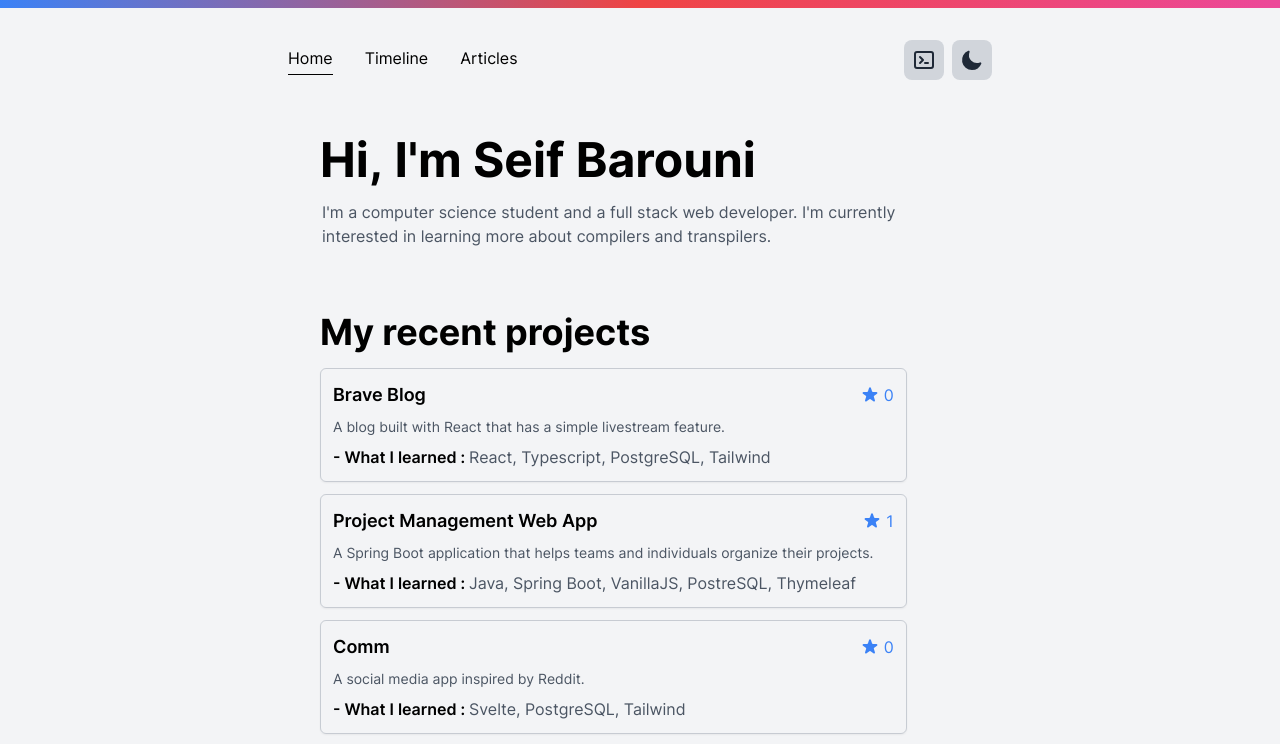
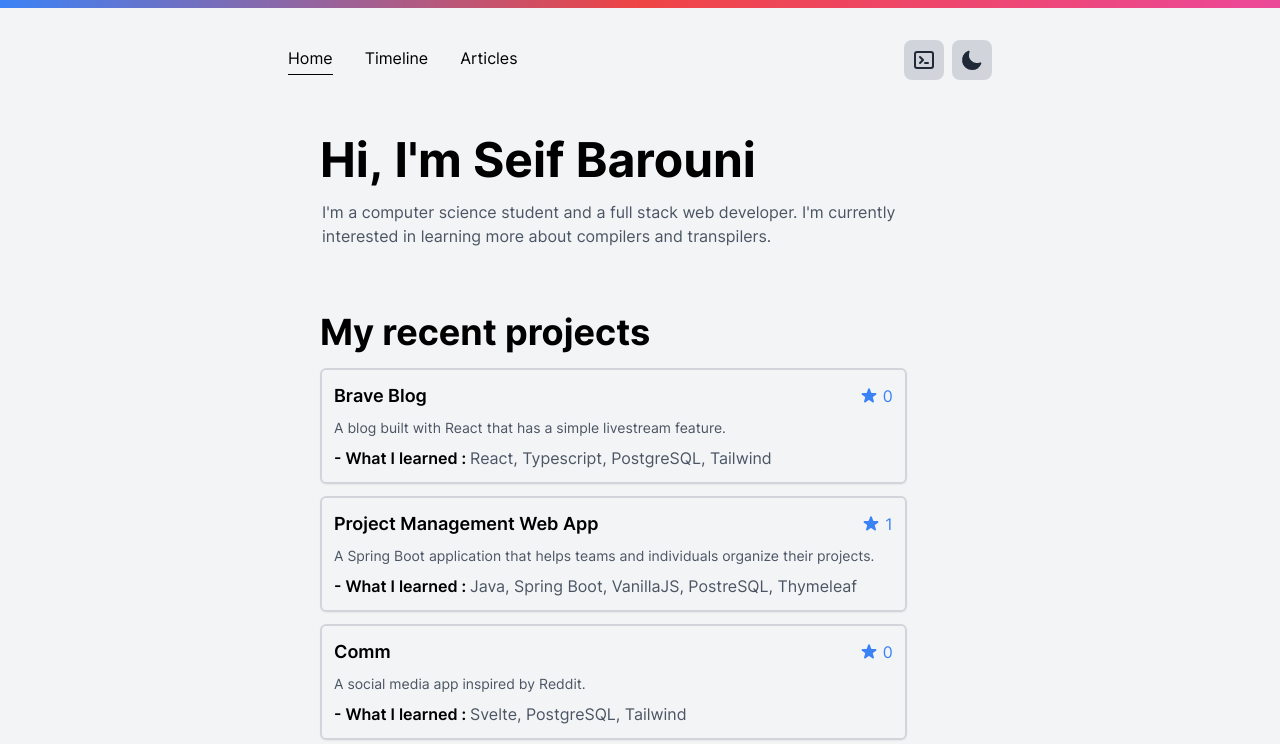
Before and after one commit to Seifbarouni/seifbarouni.live, a Next.js app: page / in a window 1280 px wide. Shown: the top 744 px of the page. Built offline with nearby package versions, Linux system fonts and the light colour scheme; what tailwindcss-no-scrollbar would draw is missing.

Commit message:
border bug fix

```diff
--- a/components/home/Project.tsx
+++ b/components/home/Project.tsx
@@ -17,7 +17,7 @@ const Project: React.FC<ProjectProps> = ({
     <a
       href={link}
       target="_blank"
-      className="border dark:border-gray-700 border-gray-400 border-opacity-50 rounded-md p-3  cursor-pointer flex flex-col space-y-2 shadow-sm"
+      className="border-2 dark:border-gray-700 border-gray-300  rounded-md p-3  cursor-pointer flex flex-col space-y-2 shadow-sm"
     >
       <div className="flex items-center justify-between">
         <h1 className="dark:text-white text-black text-lg font-semibold">
--- a/components/shared/MyTerminal.tsx
+++ b/components/shared/MyTerminal.tsx
@@ -59,7 +59,7 @@ const commands = (setOpen: Dispatch<SetStateAction<boolean>>) => {
 
 const MyTerminal: React.FC<MyTerminalProps> = ({ setOpen }) => {
   return (
-    <div className="pb-2 bg-black rounded-sm flex flex-col relative">
+    <div className="pb-2 bg-black rounded-lg flex flex-col relative">
       <div className=" bg-gray-600 flex  justify-between  top-0 w-full sticky  h-8 rounded-t-sm cursor-pointer">
         <div className=" ml-4 mt-1 shadow-lg  rounded-t-sm px-6 bg-gray-500 text-white">
           <div className="mt-0.5">terminal</div>
```
